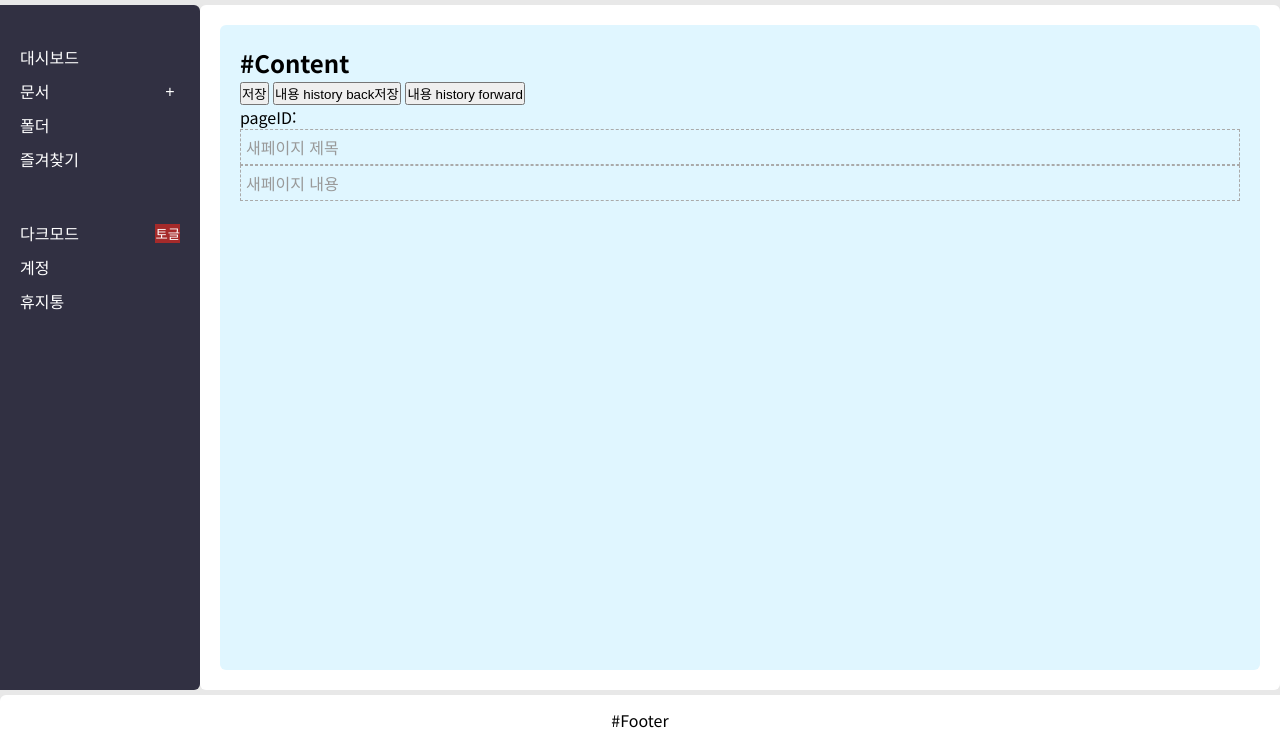
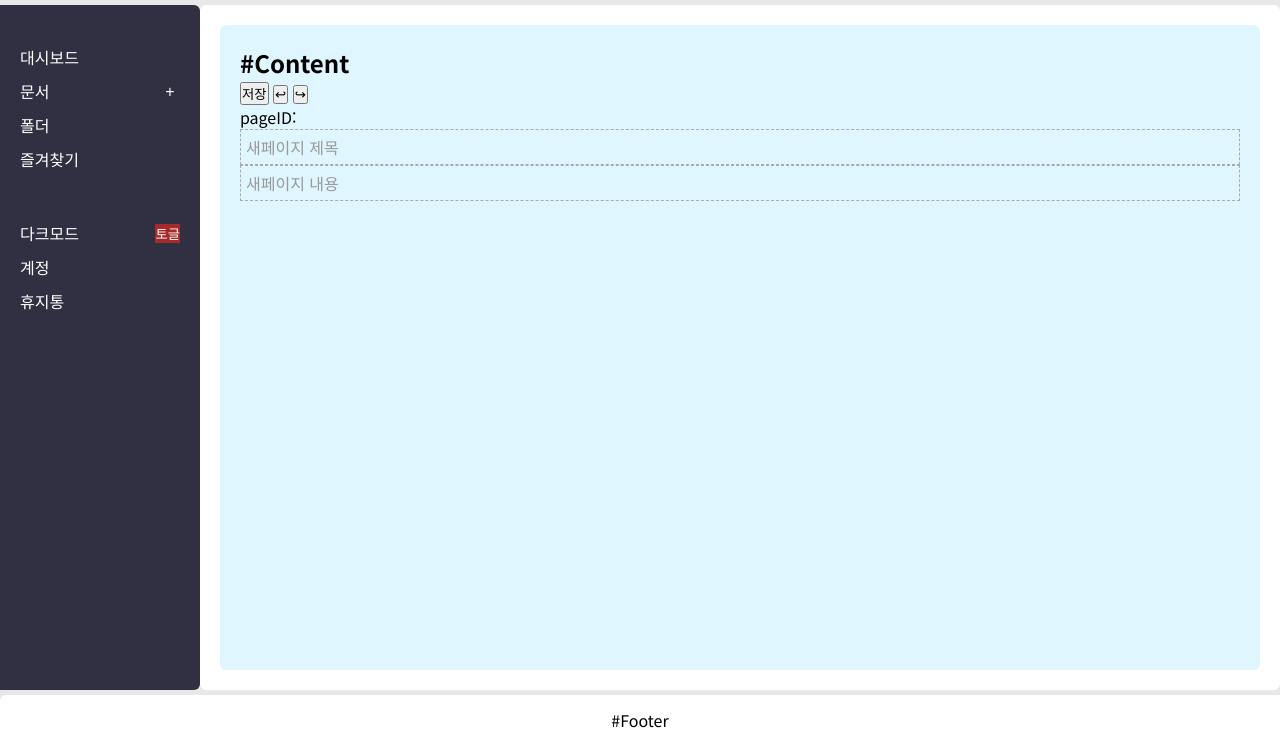
Before and after one commit to seoyeoxxlee/v1, a website: page index.html in a window 1280 px wide. Shown: the part 55-800 px from the top of the page. Drawn offline with Linux system fonts and the light colour scheme; no server answers; a web font is replaced by a local one.

Commit message:
처음 로드된 화면 되돌리기

```diff
--- a/index.html
+++ b/index.html
@@ -63,8 +63,8 @@
                 <h2>#Content</h2>
                 <div>
                     <button type="button" id="pageSaveButton">저장</button>
-                    <button type="button" id="historyBakButton">내용 history back저장</button>
-                    <button type="button" id="historyForwardButton">내용 history forward</button>
+                    <button type="button" id="historyBakButton">↩</button>
+                    <button type="button" id="historyForwardButton">↪</button>
                     <div>
                         pageID:<span id="pageId"></span>
                     </div>
--- a/router.js
+++ b/router.js
@@ -28,15 +28,25 @@ function router(event) {
 async function handleLocation() {
   const pathname = window.location.pathname;
 
-  // if (pathname === "/" || pathname === "/index.html") {
-  //     // 처음 로드된 화면으로 되돌리기
-  //     document.querySelector("main").innerHTML = `
-  //         <div class="content">
-  //             <h2>#Content</h2>
-  //         </div>
-  //     `;
-  //     return;
-  // }
+  if (pathname === "/" || pathname === "/index.html") {
+      // 처음 로드된 화면으로 되돌리기
+      document.querySelector("main").innerHTML = `
+          <div class="content">
+                <h2>#Content</h2>
+                <div>
+                    <button type="button" id="pageSaveButton">저장</button>
+                    <button type="button" id="historyBakButton">↩</button>
+                    <button type="button" id="historyForwardButton">↪</button>
+                    <div>
+                        pageID:<span id="pageId"></span>
+                    </div>
+                    <div id="contentTitle" contenteditable="true" placeholder="새페이지 제목"></div>
+                    <div id="contentBody" contenteditable="true" placeholder="새페이지 내용"></div>
+                </div>
+            </div>
+      `;
+      return;
+  }
 
   const route = routes[pathname];
 
```
